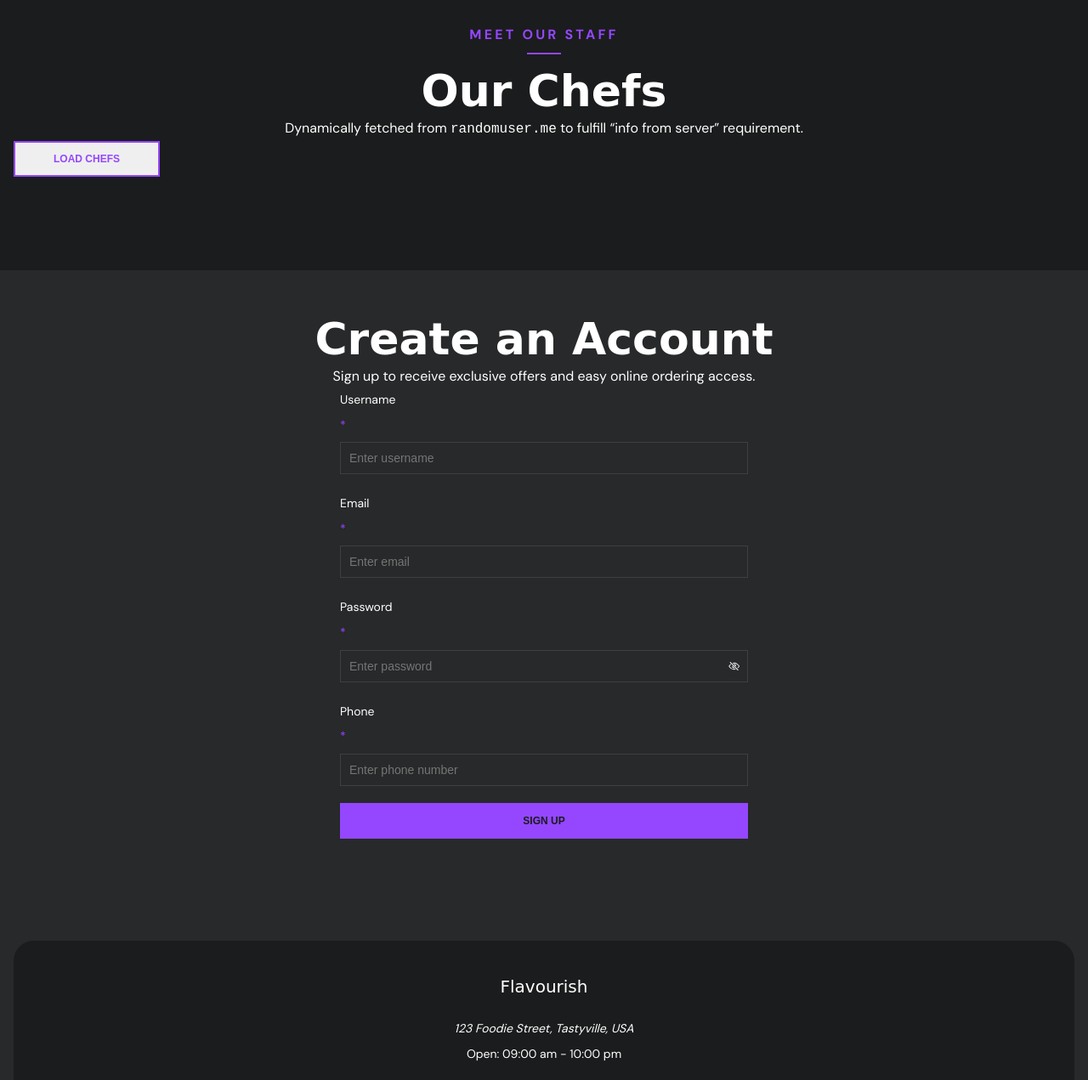
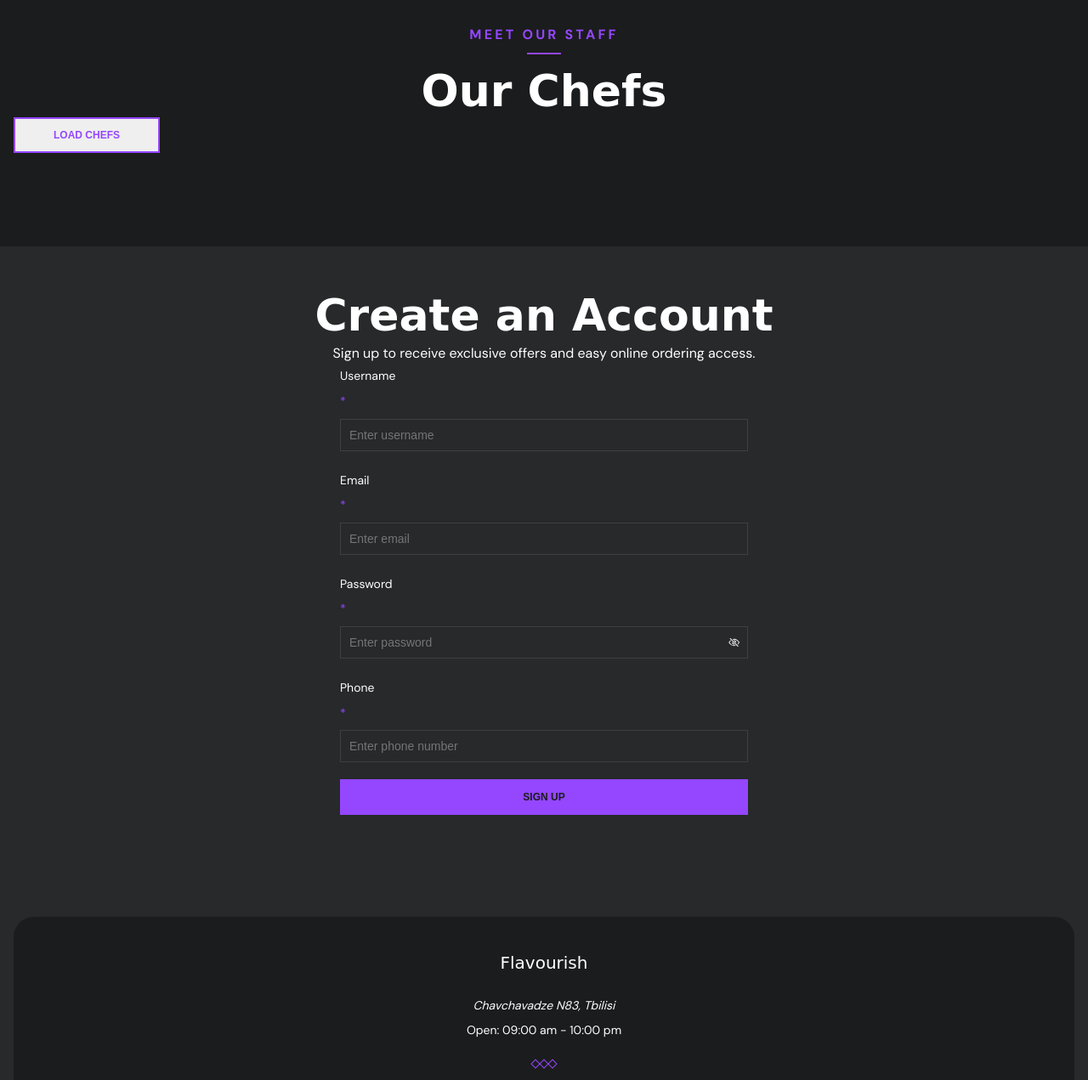
Before and after one commit to NiniKoki/demo_web, a plain HTML site: page index.html in a window 1280 px wide. Shown: the part 2760-4031 px from the top of the page at 85% size. Drawn offline with nearby package versions, Linux system fonts and the light colour scheme; a web font is replaced by a local one.

Commit message:
Update index.html

```diff
--- a/index.html
+++ b/index.html
@@ -293,9 +293,6 @@
     <div class="container">
       <p class="section-minor-title text-center">Meet Our Staff</p>
       <h2 class="heading-1 text-center">Our Chefs</h2>
-      <p class="text-md text-center">
-        Dynamically fetched from <code>randomuser.me</code> to fulfill “info from server” requirement.
-      </p>
 
       <!-- Button to load or refresh Chefs from API -->
       <div class="text-center">
@@ -390,7 +387,7 @@
           <a href="#top" class="logo">Flavourish</a>
 
           <address class="text-sm">
-            123 Foodie Street, Tastyville, USA
+            Chavchavadze N83, Tbilisi
           </address>
           <p class="text-sm">Open: 09:00 am - 10:00 pm</p>
 
```
